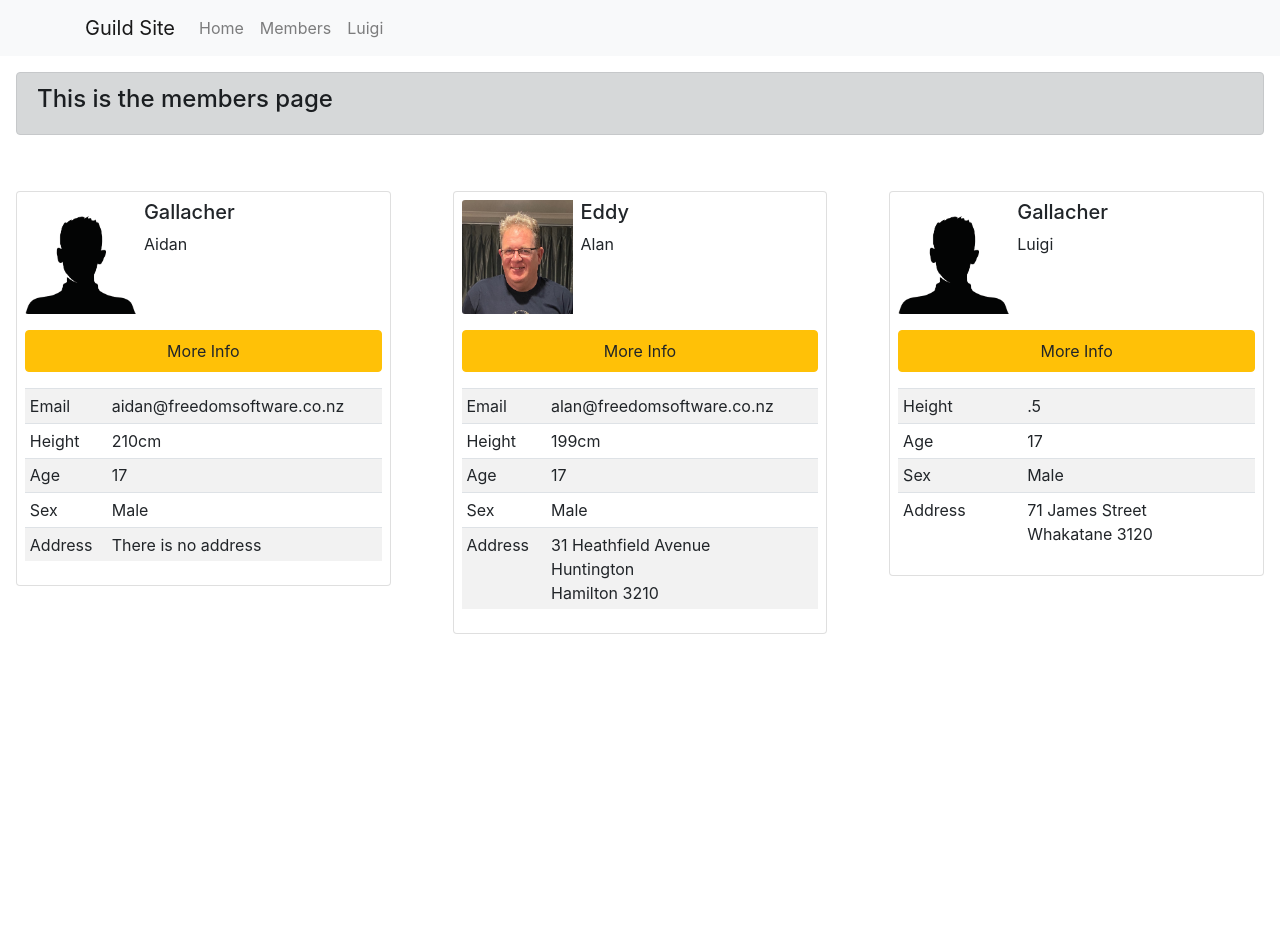
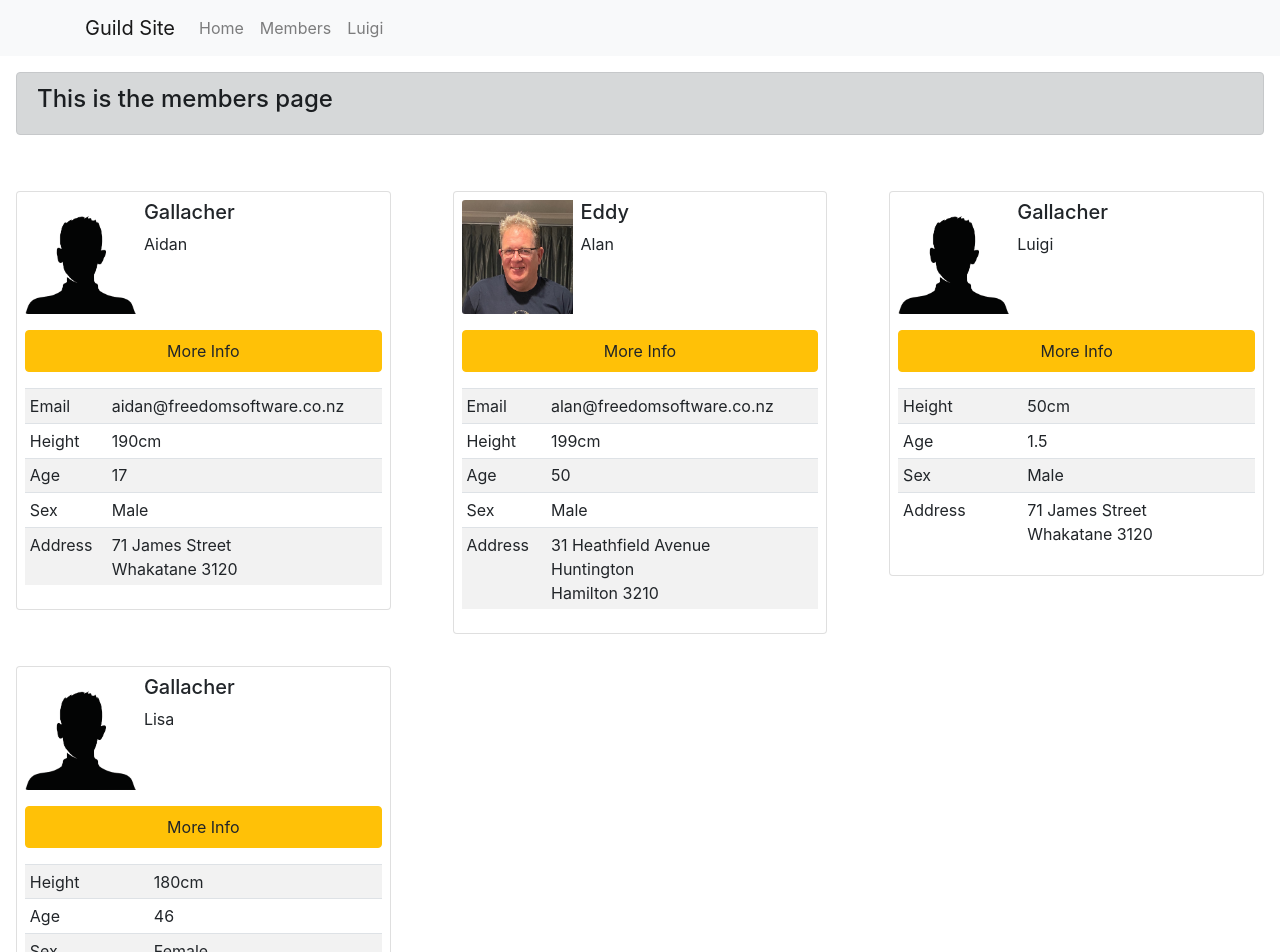
Before and after one commit to FlorpWasTaken/alanproject, an Angular app: page /members in a window 1280 px wide. Shown: the top 952 px of the page. Before the commit the page ends 800 px from the top, so only its background shows below. Built offline with nearby package versions, Linux system fonts and the light colour scheme.

Commit message:
Added new member + age and sex are now dynamic

```diff
--- a/src/app/members/member/more-info/more-info.component.html
+++ b/src/app/members/member/more-info/more-info.component.html
@@ -17,11 +17,11 @@
       </tr>
       <tr>
         <td>Age</td>
-        <td>17</td>
+        <td>{{member.age}}</td>
       </tr>
       <tr>
         <td>Sex</td>
-        <td>Male</td>
+        <td>{{member.sex}}</td>
       </tr>
       <tr>
         <td>Address</td>
--- a/src/app/members/member/more-info/more-info.component.ts
+++ b/src/app/members/member/more-info/more-info.component.ts
@@ -18,14 +18,14 @@ public formattedAddress: string;
     console.log('The value of this.showtable is...' + this.showTable);
     this.showTable = !this.showTable;
     if (this.showTable) {
-      this.buttonText = 'less Info';
+      this.buttonText = 'Less Info';
     } else {
-      this.buttonText = 'more Info';
+      this.buttonText = 'More Info';
     }
     console.log('NOW the value of this.showtable is...' + this.showTable);
   }
 
-
+//Formats multiple address variables into one address variable (formatted address) for display.
 public formatAddress(){
   if (this.member.address_street !== null){
     this.formattedAddress = this.member.address_street;
--- a/src/app/members/members.component.ts
+++ b/src/app/members/members.component.ts
@@ -18,12 +18,12 @@ export class MembersComponent implements OnInit {
       "mobile": null,
       "email": "aidan@freedomsoftware.co.nz",
       "website": "freedomsoftware.co.nz",
-      "address_street": null,
+      "address_street": '71 James Street',
       "address_suburb": null,
-      "address_city": null,
+      "address_city": 'Whakatane',
       "address_state": null,
-      "address_postCode": null,
-      "height": "210cm",
+      "address_postCode": '3120',
+      "height": "190cm",
       "age": "17",
       "sex": "Male",
       "portrait": "../../../assets/images/male_default.png",
@@ -47,7 +47,7 @@ export class MembersComponent implements OnInit {
       "portrait": "../../../assets/images/alan.png"
     },
     {
-      "id": 668,
+      "id": 3,
       "surname": "Gallacher",
       "firstname": "Luigi",
       "phone": "",
@@ -59,9 +59,27 @@ export class MembersComponent implements OnInit {
       "address_city": 'Whakatane',
       "address_state": null,
       "address_postCode": "3120",
-      "height": ".5",
+      "height": "50cm",
       "age": "1.5",
       "sex": "Male",
+      "portrait": "../../../assets/images/male_default.png"
+    },
+    {
+      "id": 4,
+      "surname": "Gallacher",
+      "firstname": "Lisa",
+      "phone": "",
+      "mobile": "",
+      "email": "",
+      "website": null,
+      "address_street": "71 James Street",
+      "address_suburb": null,
+      "address_city": 'Whakatane',
+      "address_state": null,
+      "address_postCode": "3120",
+      "height": '180cm',
+      "age": "46",
+      "sex": "Female",
       "portrait": "../../../assets/images/male_default.png"
     }
   ]
```
